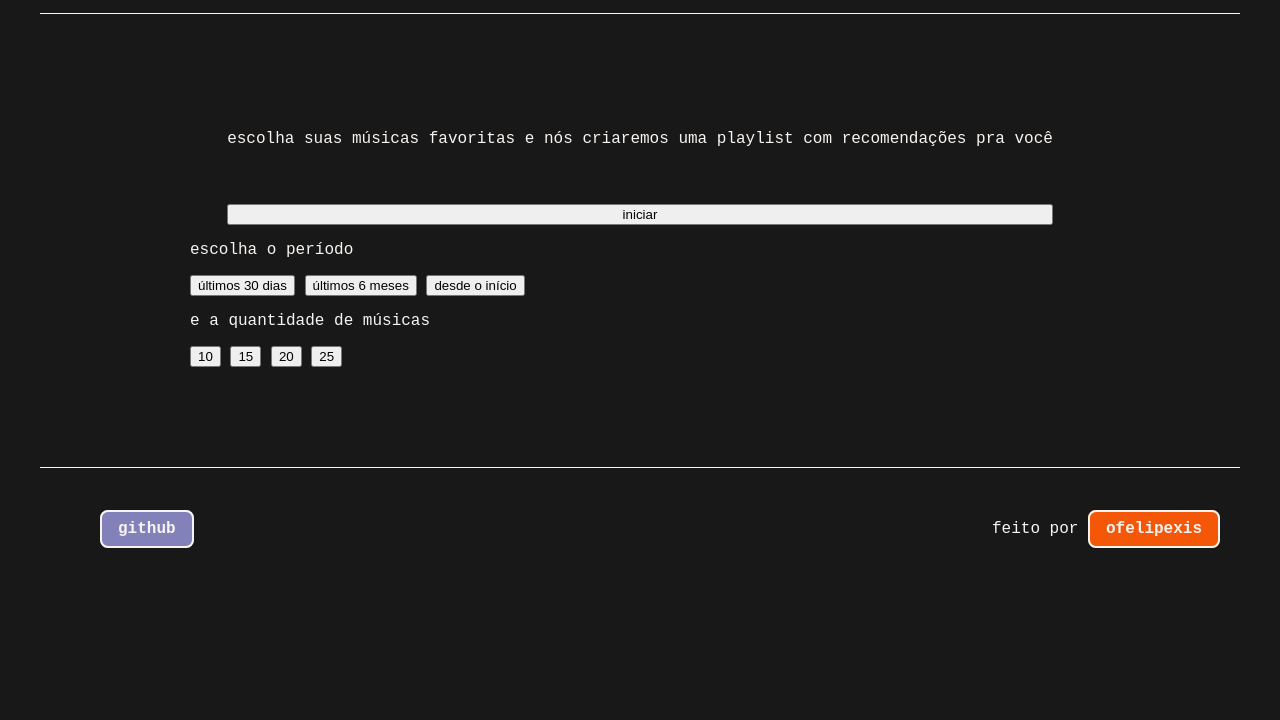
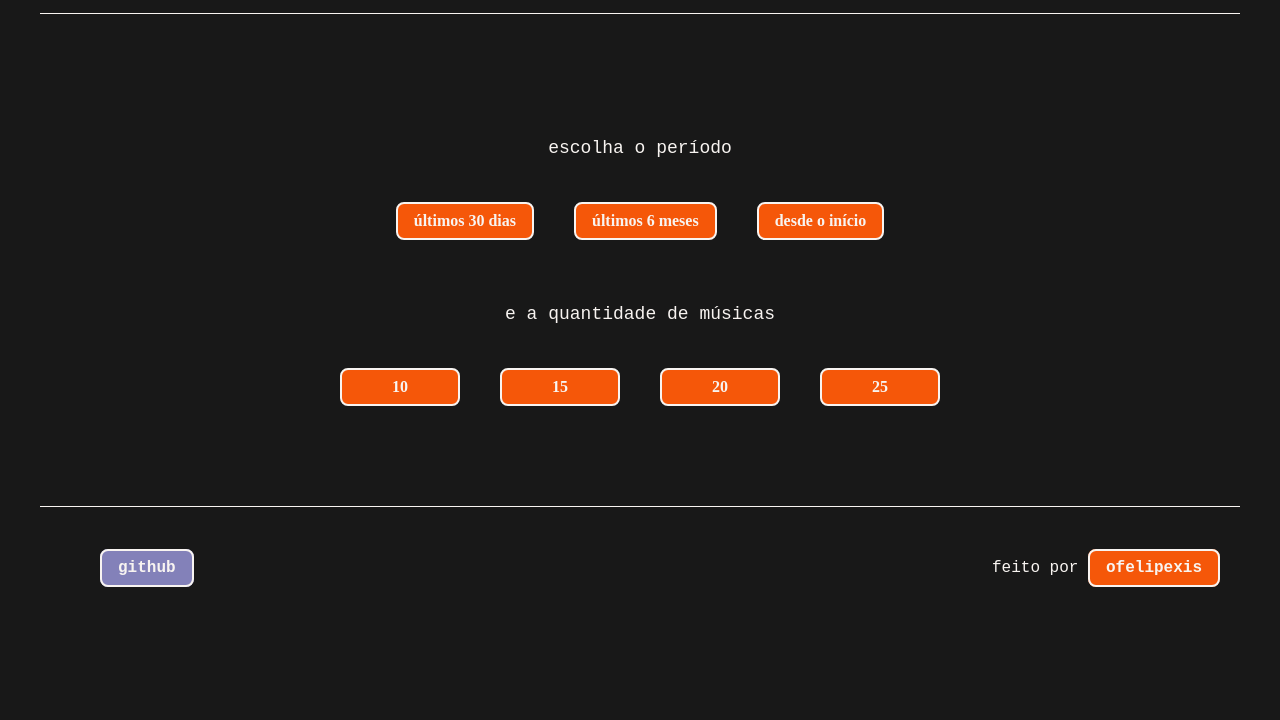
Before and after one commit to ofelipexis/recomendai, a website built with Vite: page index.html in a window 1280 px wide. Shown: the part 80-800 px from the top of the page. Built offline with nearby package versions, Linux system fonts and the light colour scheme; no server answers.

Commit message:
html and css

```diff
--- a/css/style.css
+++ b/css/style.css
@@ -120,6 +120,7 @@ body {
   margin: 0;
   background-color: var(--color-2);
   padding: 0;
+  min-height: 100vh;
 }
 
 .header-container {
@@ -150,7 +151,7 @@ body {
 }
 
 .header-title:hover {
-  color: var(--color-4);
+  color: var(--color-3);
   font-weight: 700;
 }
 
@@ -162,7 +163,6 @@ body {
   padding: 8px 16px;
   border-radius: 8px;
   border: solid 2px var(--color-1);
-  font-family: "IBM Plex Mono";
   font-size: 1rem;
   font-weight: 700;
   color: var(--color-1);
@@ -174,6 +174,10 @@ body {
   background-color: var(--color-3);
 }
 
+main .remove {
+  display: none;
+}
+
 .main-container {
   max-width: 900px;
   padding: 100px 0;
@@ -183,23 +187,90 @@ body {
 }
 
 .start-container {
-  display: grid;
-  justify-content: center;
+  display: flex;
+  flex-direction: column;
   gap: 40px;
 }
 
-.main-text {
+.start-container p {
+  margin: 0 auto;
+  text-align: center;
   max-width: 600px;
-  font-family: "IBM Plex Mono", monospace;
+  font-size: 1.125rem;
+  line-height: 2rem;
+}
+
+.btn-start {
+  margin: 0 auto;
+  display: block;
+  background-color: var(--color-4);
+  border: solid 2px var(--color-1);
+  padding: 16px 32px;
+  border-radius: 8px;
   color: var(--color-1);
-  font-weight: 400;
+  font-weight: 700;
+  font-family: 'IBM Plex Mono';
   font-size: 1.5rem;
+}
+
+.btn-start:hover {
+  background-color: var(--color-3);
+  cursor: pointer;
+}
+
+.selection-container {
+  display: flex;
+  flex-direction: column;
+  gap: 40px;
+}
+
+.selection {
+  display: flex;
+  flex-direction: column;
+  gap: 20px;
+}
+
+.selection-text {
+  margin: 0 auto;
   text-align: center;
+  max-width: 600px;
+  font-size: 1.125rem;
+  line-height: 2rem;
+}
+
+.btn-container {
   margin: 0 auto;
+  display: flex;
+  gap: 40px;
+}
+
+.selection-btn {
+  background-color: var(--color-4);
+  border: solid 2px var(--color-1);
+  padding: 8px 16px;
+  border-radius: 8px;
+  font-family: 'IBM Plex Mono';
+  font-weight: 700;
+  font-size: 1rem;
+  color: var(--color-1);
+  min-width: 120px;
+}
+
+.selection-btn:hover {
+  background-color: var(--color-3);
+  cursor: pointer;
 }
 
 footer {
+  background-color: var(--color-2);
+  z-index: 1;
+}
+
+.bottom-0 {
+  position: fixed;
+  left: 0;
   bottom: 0;
+  width: 100%;
 }
 
 .footer-container {
--- a/index.html
+++ b/index.html
@@ -15,29 +15,40 @@
 
     <main>
       <div class="main-container">
-        <div class="start-container">
-          <p>escolha suas músicas favoritas e nós criaremos uma playlist com recomendações pra você</p>
+        <div class="start-container remove">
+          <p>escolha suas músicas favoritas e nós criaremos uma playlist com recomendações para você! =)</p>
           <button class="btn-start" type="button">iniciar</button>
         </div>
+
         <div class="selection-container">
-          <div class="time-selection">
+          <div class="selection">
+            <div class="selection-text">
               <p>escolha o período</p>
+            </div>
+            <div class="btn-container">
               <button class="selection-btn">últimos 30 dias</button>
               <button class="selection-btn">últimos 6 meses</button>
               <button class="selection-btn">desde o início</button>
             </div>
-          <div class="quantity-selection">
+          </div>
+
+          <div class="selection">
+            <div class="selection-text">
               <p>e a quantidade de músicas</p>
+            </div>
+            <div class="btn-container">
               <button class="selection-btn">10</button>
               <button class="selection-btn">15</button>
               <button class="selection-btn">20</button>
               <button class="selection-btn">25</button>
             </div>
+
+          </div>
         </div>
       </div>
     </main>
 
-    <footer class="bottom-0">
+    <footer id="footer">
       <div class="footer-container">
         <ul class="footer-menu-left">
           <li><a target="_blank" href="https://github.com/ofelipexis/recomendai">github</a></li>
```
Also changed, not shown: js/main.js (+8 -0 lines). Lines whose indentation alone changed are shown as unchanged.
